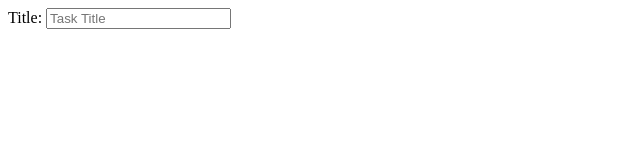
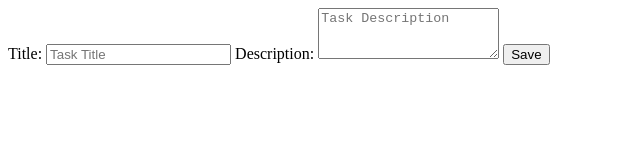
Before and after one commit to Toxcastel/crud-firebase-js, a plain HTML site: page index.html in a window 1280 px wide. Shown: the whole page, without its empty margins (0-640 px from the left). Drawn offline with Linux system fonts and the light colour scheme.

Commit message:
adding some html

```diff
--- a/index.html
+++ b/index.html
@@ -10,6 +10,11 @@
         <form id="task-form">
             <label for="title">Title:</label>
             <input type="text" placeholder="Task Title" id="task-title" />
+
+            <label for="description">Description:</label>
+            <textarea id="task-description" rows="3" placeholder="Task Description"></textarea>
+
+            <button id="btn-task-save">Save</button>
         </form>
     </body>
 </html>
```
